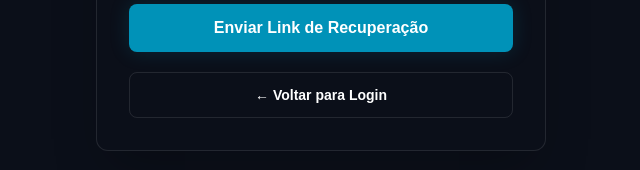
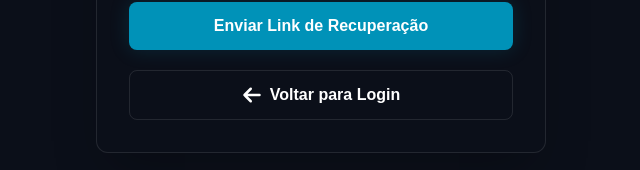
Before and after one commit to JoaquimMSCoelho/VaultMindOS, a Next.js app in the folder web/: page /forgot-password in a window 1280 px wide. Shown: the part 437-607 px from the top of the page, without its empty margins (319-959 px from the left). Built offline with nearby package versions, Linux system fonts and the light colour scheme.

Commit message:
feat(auth): implementacao do login v1 nextjs 15

```diff
--- a/web/src/app/forgot-password/page.tsx
+++ b/web/src/app/forgot-password/page.tsx
@@ -30,7 +30,6 @@ export default function ForgotPassword() {
         </div>
 
         {message ? (
-          // Área de Sucesso (Mantida igual)
           <div className="bg-cyan-950/50 border border-cyan-500/30 rounded-lg p-6 text-center animate-in fade-in zoom-in duration-300">
             <div className="text-cyan-400 text-4xl mb-4">📨</div>
             <p className="text-sm text-cyan-100 font-medium leading-relaxed mb-6">
@@ -55,9 +54,12 @@ export default function ForgotPassword() {
                 </button>
             </div>
 
-            {/* --- AQUI ESTÁ A MUDANÇA: Link transformado em Botão Secundário --- */}
-            <Link href="/login" className="w-full flex items-center justify-center bg-transparent border border-white/10 text-white font-bold py-3 rounded-lg hover:bg-white/5 hover:border-cyan-500/30 transition-all text-sm mt-4">
-              ← Voltar para Login
+            {/* Botão Secundário com Seta SVG Grossa */}
+            <Link href="/login" className="w-full flex items-center justify-center bg-transparent border border-white/10 text-white font-bold py-3 rounded-lg hover:bg-white/5 hover:border-cyan-500/30 transition-all mt-4">
+              <svg xmlns="http://www.w3.org/2000/svg" fill="none" viewBox="0 0 24 24" strokeWidth="3" stroke="currentColor" className="w-5 h-5 mr-2">
+                <path strokeLinecap="round" strokeLinejoin="round" d="M10.5 19.5L3 12m0 0l7.5-7.5M3 12h18" />
+              </svg>
+              Voltar para Login
             </Link>
           </form>
         )}
```
